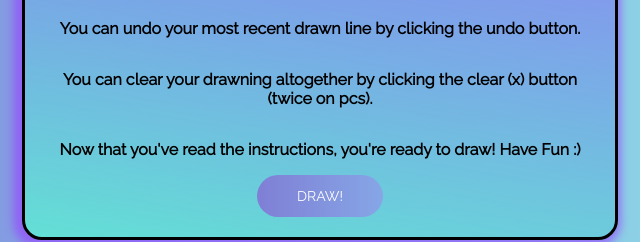
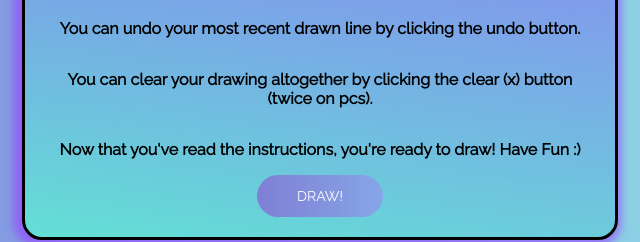
Before and after one commit to DrummerDee/DevDrawApp, a website: page index.html in a window 1280 px wide. Shown: the part 383-625 px from the top of the page, 320-960 px from the left. Drawn offline with Linux system fonts and the light colour scheme.

Commit message:
late night switch

```diff
--- a/index.html
+++ b/index.html
@@ -21,7 +21,7 @@
         <p> You can change the width of your line by adjusting the range slider.
         <p> You can change the color of your line by using the color picker.</p>
         <p> You can undo your most recent drawn line by clicking the undo button.</p>
-        <p> You can clear your drawning altogether by clicking the clear (x) button (twice on pcs).</p>
+        <p> You can clear your drawing altogether by clicking the clear (x) button (twice on pcs).</p>
         <p> Now that you've read the instructions, you're ready to draw! Have Fun :) </p>
         <div class="btn">
             <button onclick="location.href= 'otherpage'">DRAW!</button>
```
Also changed, not shown: index.css (+0 -54 lines).
